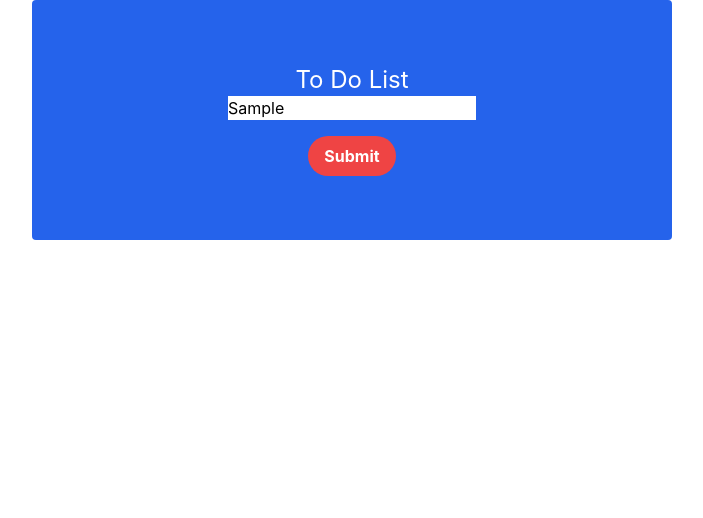
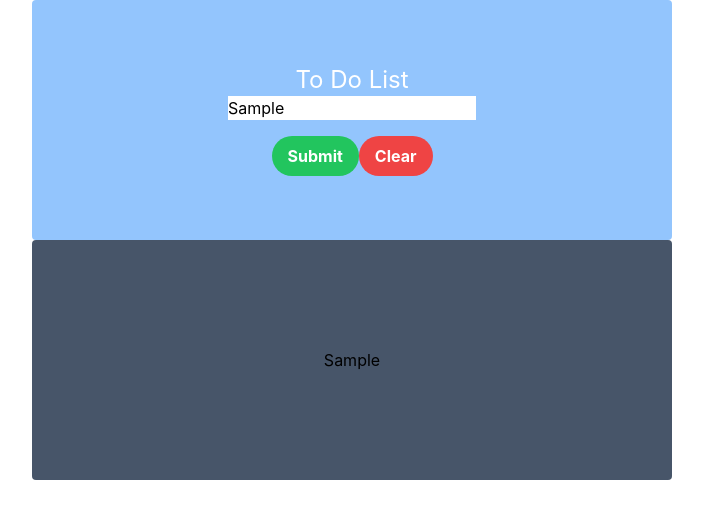
Before and after one commit to KyoshiNoda/react-practice, a React (Create React App) app in the folder tailwind-test/: page / in a window 1280 px wide. Both pictures are taken after typing "Sample" into the empty fields and a click on the button "Submit". Shown: the top 518 px of the page, without its empty margins (288-991 px from the left). Built offline with nearby package versions, Linux system fonts and the light colour scheme.

Commit message:
added button functionality

```diff
--- a/tailwind-test/src/App.js
+++ b/tailwind-test/src/App.js
@@ -1,17 +1,17 @@
-import React, {useState} from 'react';
+import React, { useState } from 'react';
 import Container from './components/Container';
 import Form from './components/Form';
 import List from './components/List';
 function App() {
 
-  const [list,setList] = useState([]);
+  const [list, setList] = useState([]);
 
 
-  const formHandler = (input) =>{
-    setList((previousList) =>{
+  const formHandler = (input) => {
+    setList((previousList) => {
       return [
         ...previousList,
-        {id: Math.random().toString, item: input}
+        { id: Math.random().toString, item: input }
       ]
     })
   };
@@ -20,9 +20,8 @@ function App() {
 
   return (
     <>
-      <Form onInput = {formHandler}/>
-      {/* <List/> */}
-
+      <Form onInput={formHandler} />
+      <List items={list} />
     </>
   );
 }
--- a/tailwind-test/src/components/Button.jsx
+++ b/tailwind-test/src/components/Button.jsx
@@ -3,7 +3,7 @@ import React from 'react';
 const Button = (props) => {
     return (
         <button
-            className = "bg-red-500 hover:bg-red-700 text-white font-bold py-2 px-4 rounded-full"
+            className = ""
             type = {props.type || 'button'}
             onClick = {props.onClick}
         >
--- a/tailwind-test/src/components/Form.jsx
+++ b/tailwind-test/src/components/Form.jsx
@@ -20,8 +20,7 @@ const Form = (props) => {
     };
 
     return (
-        <Container colors = "bg-blue-600">
-            <div className='container'>
+        <div className = "container rounded mx-auto w-1/2 bg-blue-300 flex h-60 items-center justify-center">
             <form onSubmit={formHandler}>
                 <label className="block text-white text-center text-2xl" htmlFor='input'>To Do List</label>
 
@@ -34,11 +33,12 @@ const Form = (props) => {
                     />
                 </div>
                 <div className='flex justify-center'>
-                    <Button type = "submit">Submit</Button>
+                    <button className = "bg-green-500 hover:bg-red-700 text-white font-bold py-2 px-4 rounded-full"type = "submit">Submit</button>
+
+                    <button className = "bg-red-500 hover:bg-red-700 text-white font-bold py-2 px-4 rounded-full"type = "button">Clear</button>
                 </div>
             </form>
         </div>
-        </Container>
     );
 }
 
--- a/tailwind-test/src/components/List.jsx
+++ b/tailwind-test/src/components/List.jsx
@@ -1,9 +1,19 @@
 import React from 'react';
+import Button from './Button';
+import Container from './Container';
+const List = (props) => {
 
-const List = (props) => {
+
     return (
-        <>
-        </>
+        <div className='container rounded mx-auto w-1/2 bg-slate-600 flex h-60 items-center justify-center'>
+            <ul>
+                {props.items.map((node) =>(
+                    <li key = {node.id}>
+                        {node.item}
+                    </li>
+                ))}
+            </ul>
+        </div>
     );
 }
 
```
Lines whose indentation alone changed are shown as unchanged.
